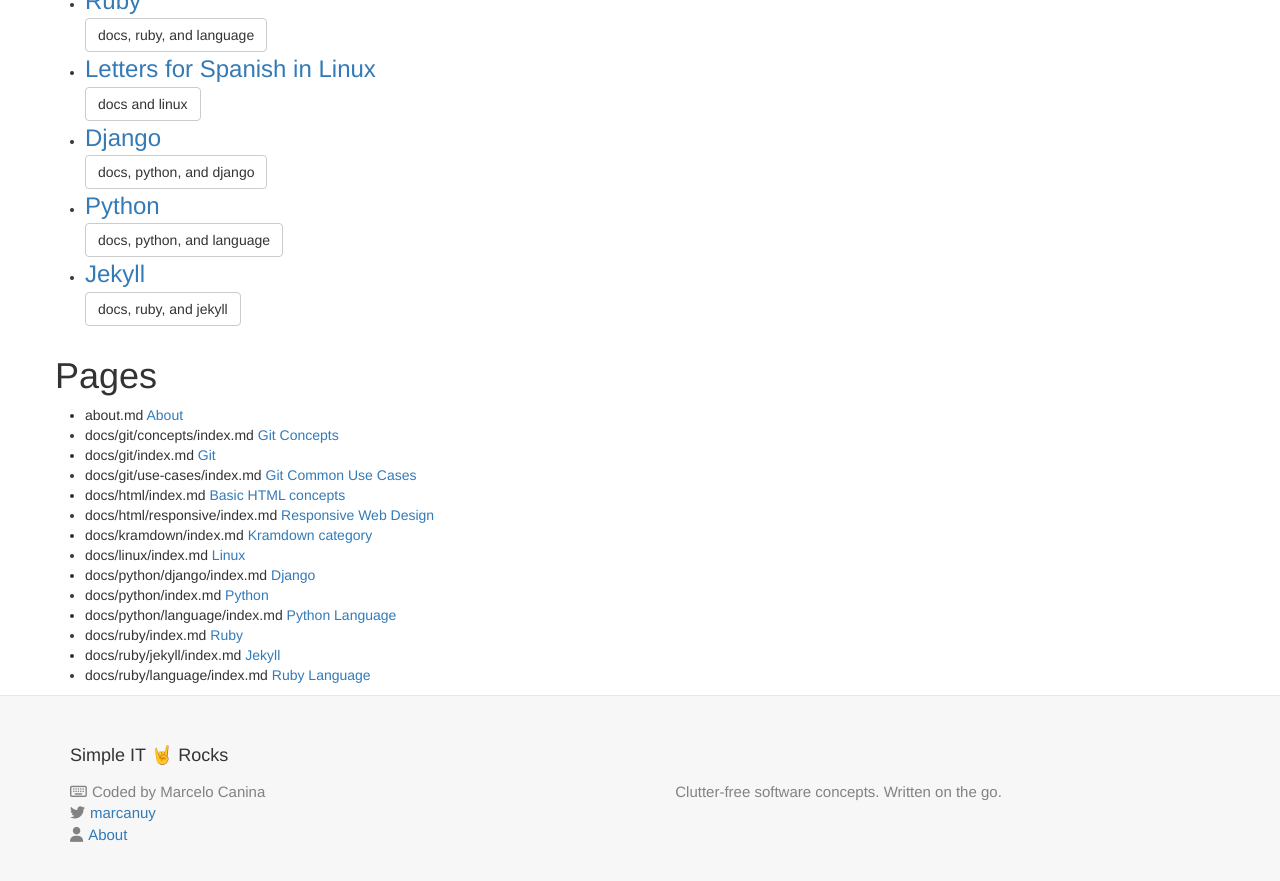
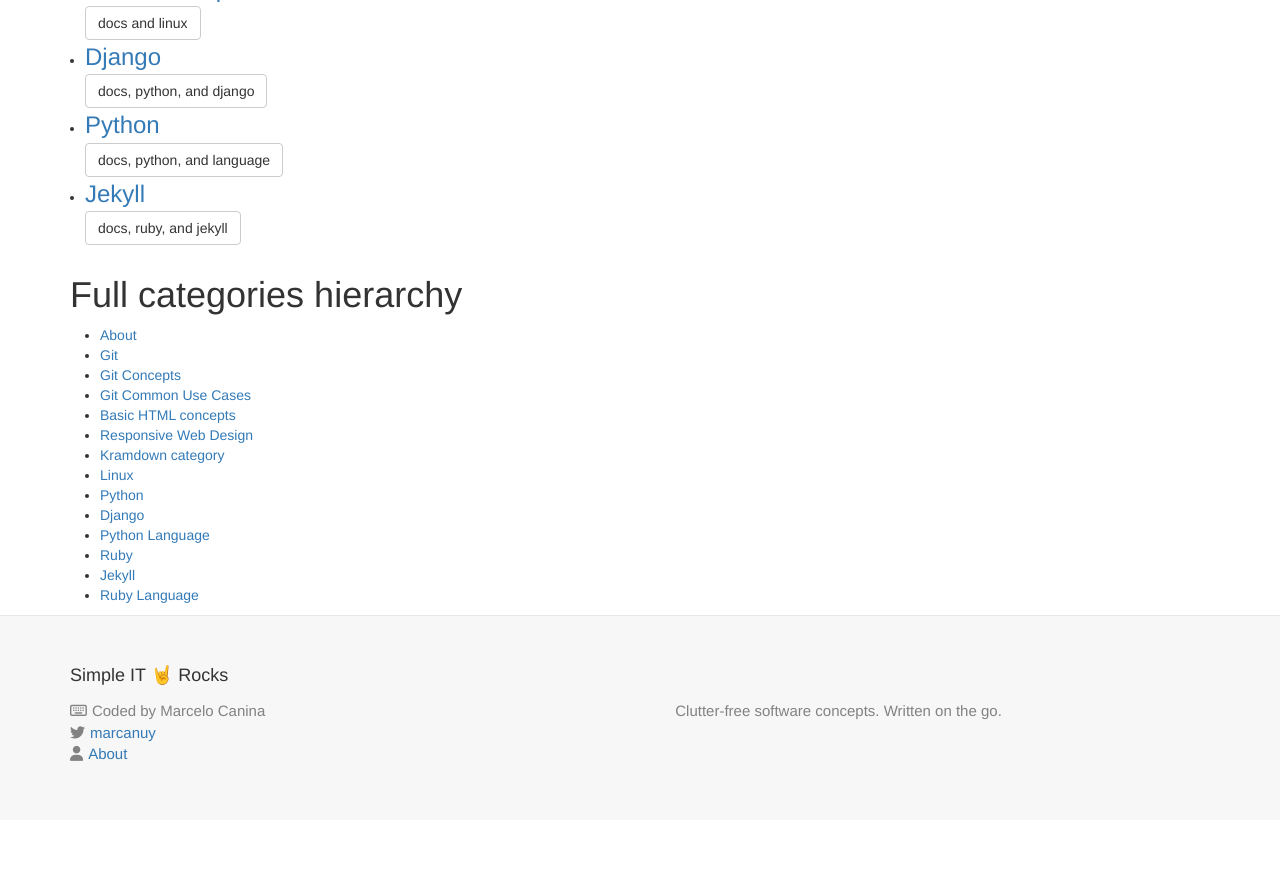
Before and after one commit to marcanuy/simpleit.rocks, a Jekyll site: the page built from index.html, in a window 1280 px wide and 900 px high, scrolled down 960 px. Shown: the top 881 px of the window. Built offline with Jekyll 4.4.1, drawn with Linux system fonts in a browser that asks for light colours; nearby versions of some CDN libraries; library files that are not in the unit come from our copies; after the commit the page ends 1780 px from its top, so only the background shows below that; some of the changed text lies outside the part shown.

Commit message:
Removing empty headers from index

```diff
--- a/index.html
+++ b/index.html
@@ -34,24 +34,25 @@ layout: default
 
   <hr />
 
+  {% if post.categories contains site.docs_dir and post.categories.size == 1 %}
   <h1>Uncategorized Posts</h1>
   {% for post in site.posts %}
-  {% if post.categories contains site.docs_dir and post.categories.size == 1 %}
   {%comment%}if post.categories[0] == site.docs_dir and post.categories.size == 1 {%endcomment%}
   <li>
     <a class="post-link" href="{{ site.baseurl }}/{{ post.slug }}">
       {{ post.title }}
     </a>
   </li>
+  {% endfor %}
+  <hr />
   {% endif%}
-  {% endfor %}
 
-  <hr />
+
 
   <div>
     <div class="center-block">
       <div class="row">
-	<h1>Posts</h1>
+	<h1>Articles</h1>
 	<ul>
 	  {% for post in site.posts %}
 	  <li>
@@ -64,14 +65,13 @@ layout: default
 	  {% endfor %}
 	</ul>
       </div>
-      <div class="row">
-	<h1>Pages</h1>
+      <div>
+	<h1>Full categories hierarchy</h1>
 	<ul>
-	  {% assign pages = site.pages | sort:'path' %}
+	  {% assign pages = site.pages | sort:'dir' %}
 	  {% for page in pages %}
 	  {% if page.title %}
 	  <li>
-	    {{page.path}}
 	    <a href="{{ page.url | prepend: site.baseurl }}">{{ page.title }}</a>
 	  </li>
 	  {% endif%}
```
